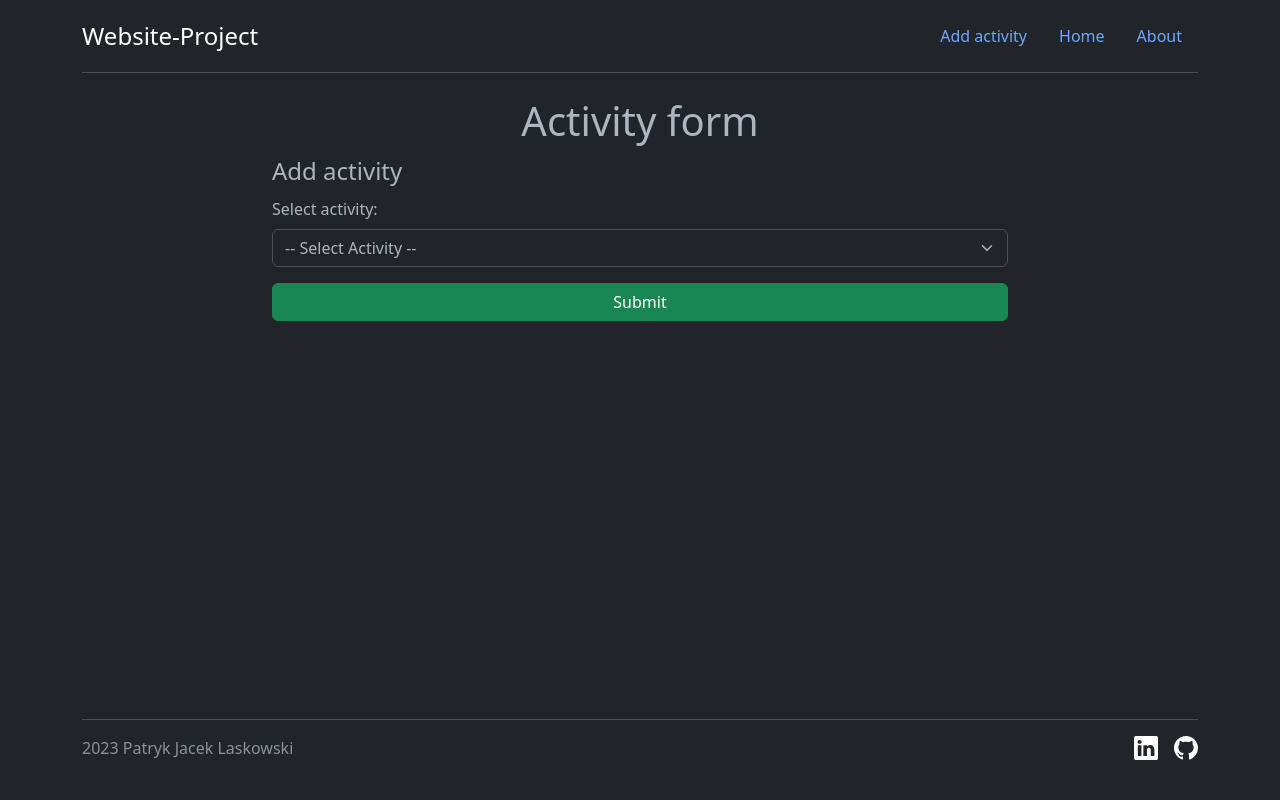
After one commit to patryklaskowski/website-project, a Flask app: page /activity in a window 1280 px wide. The commit adds this page. Run offline with Flask 2, Linux system fonts and the light colour scheme.

Commit message:
add base activity form for swimming and running

```diff
--- a/website_project/main.py
+++ b/website_project/main.py
@@ -1,4 +1,4 @@
-from flask import Flask, render_template
+from flask import Flask, render_template, request
 
 app = Flask(__name__)
 
@@ -8,6 +8,15 @@ def home_page() -> str:
     return render_template("welcome.html")
 
 
+@app.route("/activity", methods=['GET', 'POST'])
+def activity_form() -> str:
+    if request.method == 'GET':
+        return render_template("activity_form.html")
+
+    print(f"POST request form: `{request.form}`")
+    return render_template("activity_form.html")
+
+
 if __name__ == "__main__":
     app.run(
         host="0.0.0.0",
--- /dev/null
+++ b/website_project/templates/activity_form.html
@@ -0,0 +1,153 @@
+{% extends "base.html" %}
+
+{% block style %}
+    .hidden {
+        display: none;
+    }
+{% endblock %}
+
+{% block body %}
+
+    <div class="text-center">
+        <h1>Activity form</h1>
+    </div>
+
+    {# Create margins #}
+    <div class="row">
+        <div class="col-2"></div>
+
+        {# Main column (center) #}
+        <div class="col-8">
+
+            {# Form #}
+            <form method="post">
+                <fieldset>
+
+                    <legend>Add activity</legend>
+
+                    {# Dropdown menu #}
+                    <div class="mb-3">
+                        <label for="selectActivity" class="form-label">Select activity:</label><br>
+                        <select id="selectActivity" class="form-select" name="name">
+                            <option disabled selected value="empty"> -- Select Activity -- </option>
+                            <option value="swimming">Swimming</option>
+                            <option value="running">Running</option>
+                        </select>
+                    </div>
+
+                    {# Swimming #}
+                    <div class="hidden" id="swimming_form">
+                        <div class="mb-3">
+                            <label for="swimming_date" class="form-label">Date</label>
+                            <input id="swimming_date" type="date" class="form-control" name="swimming_date" min="2023-01-01" max="2025-01-01" value="2023-08-23" required>
+                        </div>
+                        <div class="mb-3">
+                            <label for="swimming_distance" class="form-label">Distance [km]</label>
+                            <input id="swimming_distance" type="number" class="form-control" name="swimming_distance" min="0" max="1000" step="0.1" value="0" required>
+                        </div>
+                        <div class="mb-3">
+                            <label for="swimming_time_total" class="form-label" aria-describedby="swimming_time_total_converted">Time Total [min]</label>
+                            <div class="input-group">
+                                <input id="swimming_time_total" type="number" class="form-control" name="running_time_total" min="0" max="1000" step="1" value="0" required>
+                                <span class="input-group-text" id="swimming_time_total_converted">0:00</span>
+                            </div>
+                        </div>
+                        <div class="mb-3">
+                            <label for="swimming_description" class="form-label">Description (optional)</label>
+                            <input id="swimming_description" type="text" class="form-control" name="swimming_description">
+                        </div>
+                    </div>
+
+                    {# Running #}
+                    <div class="mb-3 hidden" id="running_form">
+                        <div class="mb-3">
+                            <label for="running_date" class="form-label">Date</label>
+                            <input id="running_date" type="date" class="form-control" name="running_date" min="2023-01-01" max="2025-01-01" value="2023-08-23" required>
+                        </div>
+                        <div class="mb-3">
+                            <label for="running_distance" class="form-label">Distance [km]</label>
+                            <input id="running_distance" type="number" class="form-control" name="running_distance" min="0" max="1000" step="0.1" value="0" required>
+                        </div>
+                        <div class="mb-3">
+                            <label for="running_time_total" class="form-label" aria-describedby="running_time_total_converted">Time Total [min]</label>
+                            <div class="input-group">
+                                <input id="running_time_total" type="number" class="form-control" name="running_time_total" min="0" max="1000" step="1" value="0" required>
+                                <span class="input-group-text" id="running_time_total_converted">0:00</span>
+                            </div>
+                        </div>
+                        <div class="mb-3">
+                            <label for="running_description" class="form-label">Description (optional)</label>
+                            <input id="running_description" type="text" class="form-control" name="running_description">
+                        </div>
+                    </div>
+
+                    {# Submit #}
+                    <div class="mb-3 d-grid gap-2">
+                        <input type="submit" class="btn btn-success" value="Submit">
+                    </div>
+
+                </fieldset>
+            </form>
+
+        </div>
+        <div class="col-2"></div>
+    </div>
+
+    <script>
+        {# Dropdown activity list #}
+        const selectActivityForm = document.getElementById("selectActivity");
+        const hideMeMarker = "hidden";  // Marker making elements disappear
+        const activities = [];
+
+        activities.push("swimming");
+        activities.push("running");
+
+        const disableElements = elements => {
+            for (const element of elements) element.disabled = true;
+        };
+        const enableElements = elements => {
+            for (const element of elements) element.disabled = false;
+        };
+
+        selectActivityForm.addEventListener('change', (event) => {
+            const selectedActivity = selectActivityForm.value;
+            console.log("Selected activity: " + selectedActivity);
+
+            for (const activity of activities) {
+                const activityFormId = `${activity}_form`;
+                const activityForm = document.getElementById(activityFormId);
+
+                if (activity == selectedActivity) {
+                    // Make visible
+                    activityForm.classList.remove(hideMeMarker);
+                    enableElements(activityForm.querySelectorAll("input"));
+                } else {
+                    // Hide
+                    activityForm.classList.add(hideMeMarker);
+                    disableElements(activityForm.querySelectorAll("input"));
+                };
+            };
+        });
+
+        {# Handle time toal conversion for activities #}
+        const minutesConvert = minutes => {
+            const h = `${Math.floor(minutes/60)}`.padStart(2, "0");
+            const min = `${minutes%60}`.padStart(2, "0");
+            return `${h} h ${min} min`;
+        }
+
+        for (const activity of activities) {
+            // Elements need to meet naming convention in order to work
+            const activityTimeTotalInput = document.getElementById(`${activity}_time_total`);
+            const activityTimeTotalConverted = document.getElementById(`${activity}_time_total_converted`);
+
+            if (! activityTimeTotalConverted) continue;  // Ignore if not exist
+
+            // Set initial value and on-change action
+            activityTimeTotalConverted.innerText = minutesConvert(0);
+            activityTimeTotalInput.addEventListener('change', (event) => {
+                activityTimeTotalConverted.innerText = minutesConvert(activityTimeTotalInput.value);
+            });
+        }
+    </script>
+{% endblock %}
--- a/website_project/templates/base.html
+++ b/website_project/templates/base.html
@@ -6,6 +6,11 @@
     <meta name="viewport" content="width=device-width, initial-scale=1">
 
     <title>Website-Project</title>
+
+    <style>
+        {% block style %}
+        {% endblock %}
+    </style>
 
     <link href="https://cdn.jsdelivr.net/npm/bootstrap@5.3.0/dist/css/bootstrap.min.css" rel="stylesheet" integrity="sha384-9ndCyUaIbzAi2FUVXJi0CjmCapSmO7SnpJef0486qhLnuZ2cdeRhO02iuK6FUUVM" crossorigin="anonymous">
 </head>
@@ -19,8 +24,8 @@
             </a>
 
             <ul class="nav nav-pills">
-                <li class="nav-item"><a href="#" class="nav-link active" aria-current="page">Add activity</a></li>
-                <li class="nav-item"><a href="#" class="nav-link">Home</a></li>
+                <li class="nav-item"><a href="{{ url_for('activity_form') }}" class="nav-link" aria-current="page">Add activity</a></li>
+                <li class="nav-item"><a href="{{ url_for('home_page') }}" class="nav-link">Home</a></li>
                 <li class="nav-item"><a href="#" class="nav-link">About</a></li>
             </ul>
         </header>
```
